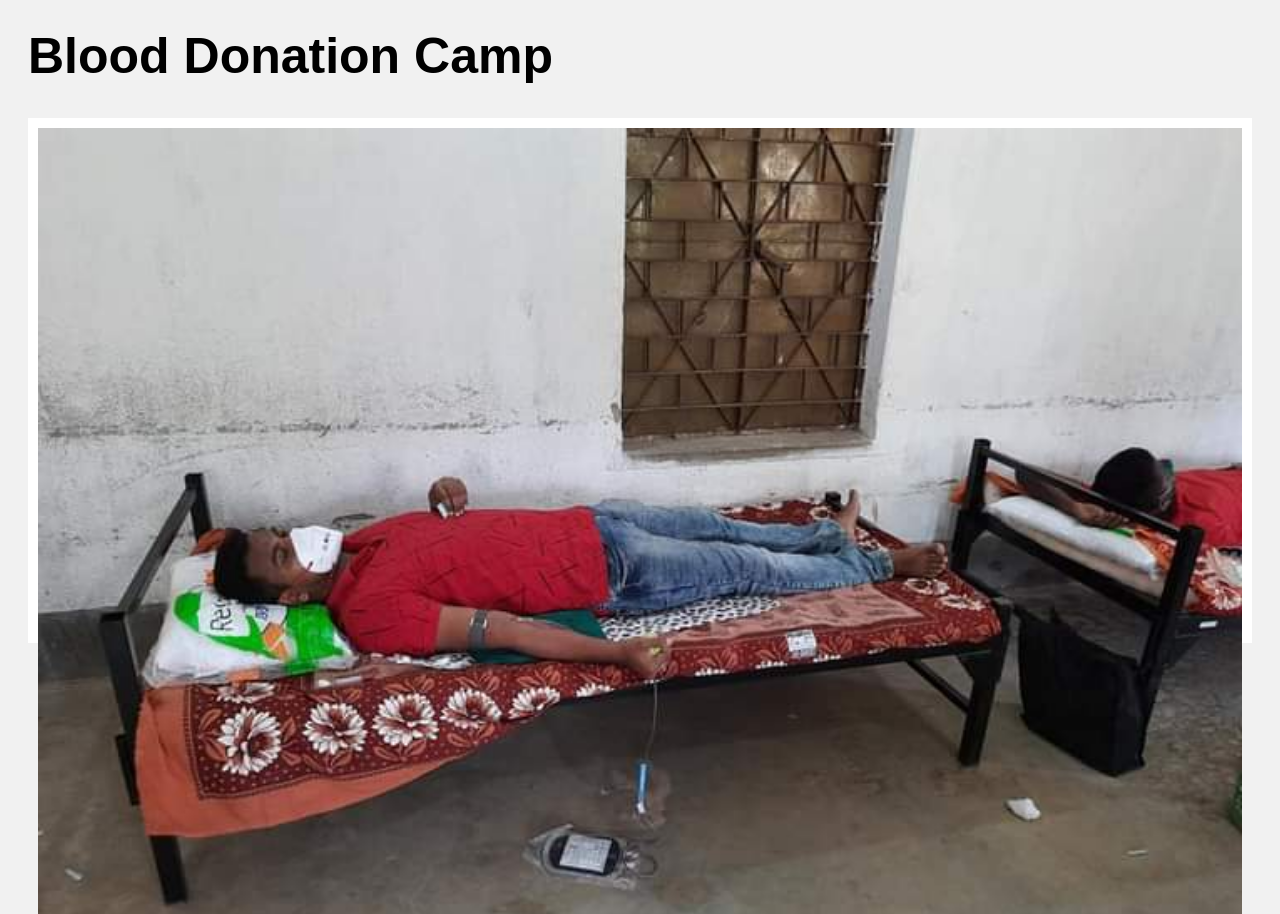
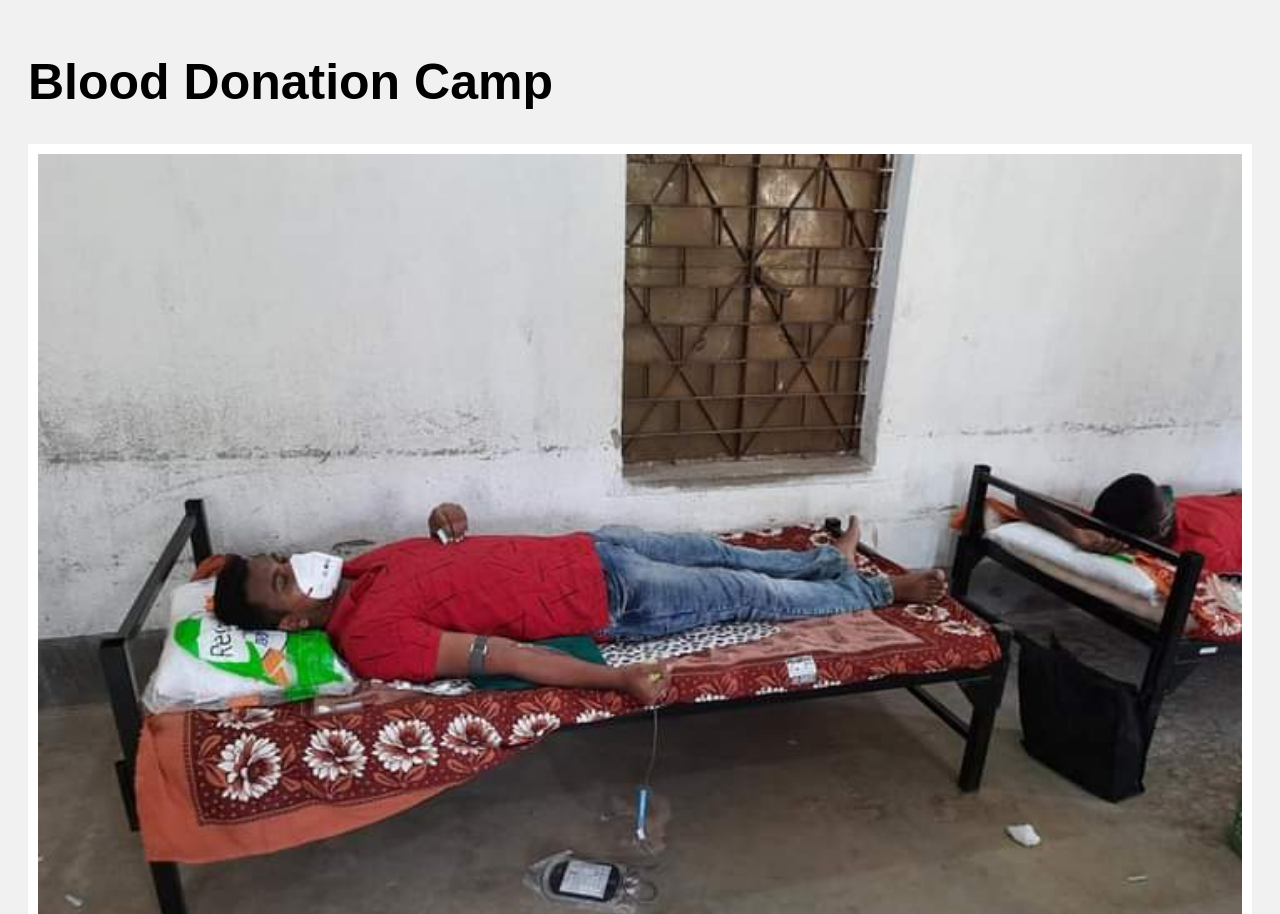
Before and after one commit to Uttam-Mahata/gllr, a plain HTML site: page index.html in a window 1280 px wide. Shown: the part 701-1615 px from the top of the page. Drawn offline with Linux system fonts and the light colour scheme.

Commit message:
Update index.html

```diff
--- a/index.html
+++ b/index.html
@@ -49,8 +49,9 @@
   </div>
 <!-- END GRID -->
 </div>
+<br/>
 <h1>Blood Donation Camp</h1>
-<div class="content">
+<div class="contentb">
   <img src="bdc.jpeg" alt="Bdc" style="width:100%">
   <h3>Blood Donation Camp</h3>
   <p>এই সংকটের দুর্দিনে অতি মহামারীর মধ্যে আমাদের বিদ্যালয়ের প্রাক্তন ছাত্রী ছাত্রীরা রক্ত দানের মত মহৎ কাজে এগিয়ে এলো  । যে কোনো পরিস্থিতিতে রক্তের সংকট মেটাতে মানুষের পাশে দঁড়ানোর জন্য ওদের ইচ্ছাশক্তি আবারও প্রমাণ করলো মানুষ মানুষের জন্য। এভাবেই  অদম্য সাহস আর ভরপুর ইচ্ছা শক্তি নিয়ে এগিয়ে চলুক ওরা, আলোকিত করুক নিজের গ্রাম তথা সমাজকে। এই সময়ে এই ধরনের এর উদ্যোগকে সফল করার জন্য বিদ্যালয় এর পক্ষ থেকে সমস্ত ছাত্র ছাত্রী অভিভাবক অভিভাবিকা দের প্রতি রইল একরাশ অভিনন্দন... অনুষ্ঠানে উপস্থিত থেকে আমাদের উৎসাহ যোগানোর জন্য মাননীয় জেলা বিদ্যালয় পরিদর্শক ( মাধ্যমিক ) সঞ্জয় চক্রবর্তী ও মাননীয় জেলা বিদ্যালয় পরিদর্শক ( প্রাথমিক ) শুভাশীষ মিত্র মহাশয় এর কাছে আমরা কৃতজ্ঞ। এছাড়া আমাদের অনুষ্ঠানে  উপস্থিত ছিলেন ঝাড়গ্রাম ভলেন্টারী ব্লাড ডোনার ফোরাম এর সম্পাদক  চন্দন সৎপথি মহাশয় ও সেবা প্রতিষ্ঠানের সম্পাদক সুদীপ্ত নায়েক মহাশয়। ভবিষ্যত এ ও যাতে এই ধরনের এর উদ্যোগ আমরা নিতে পারি তার চেষ্টা আমরা চালিয়ে যাবো...</p>
```
